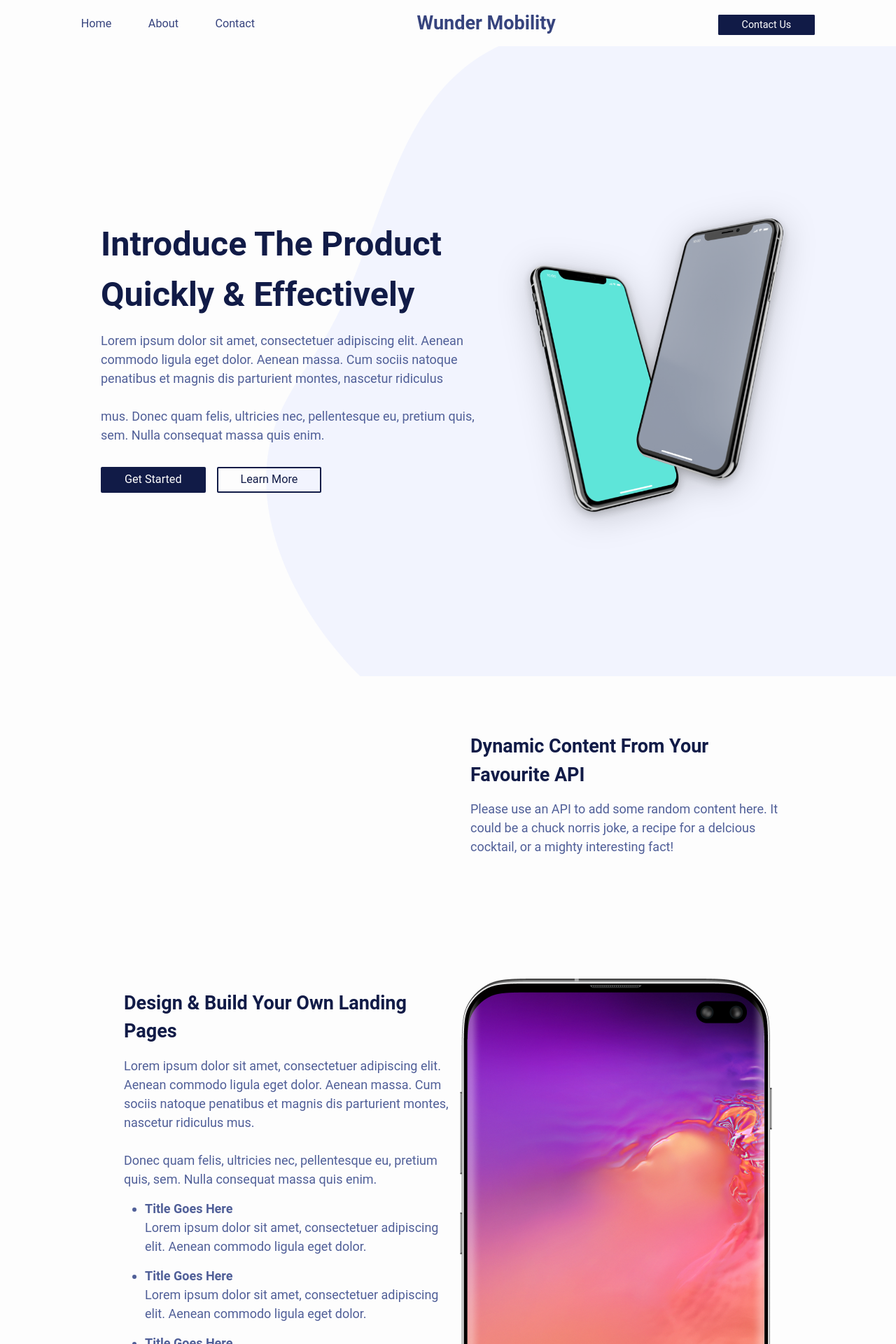
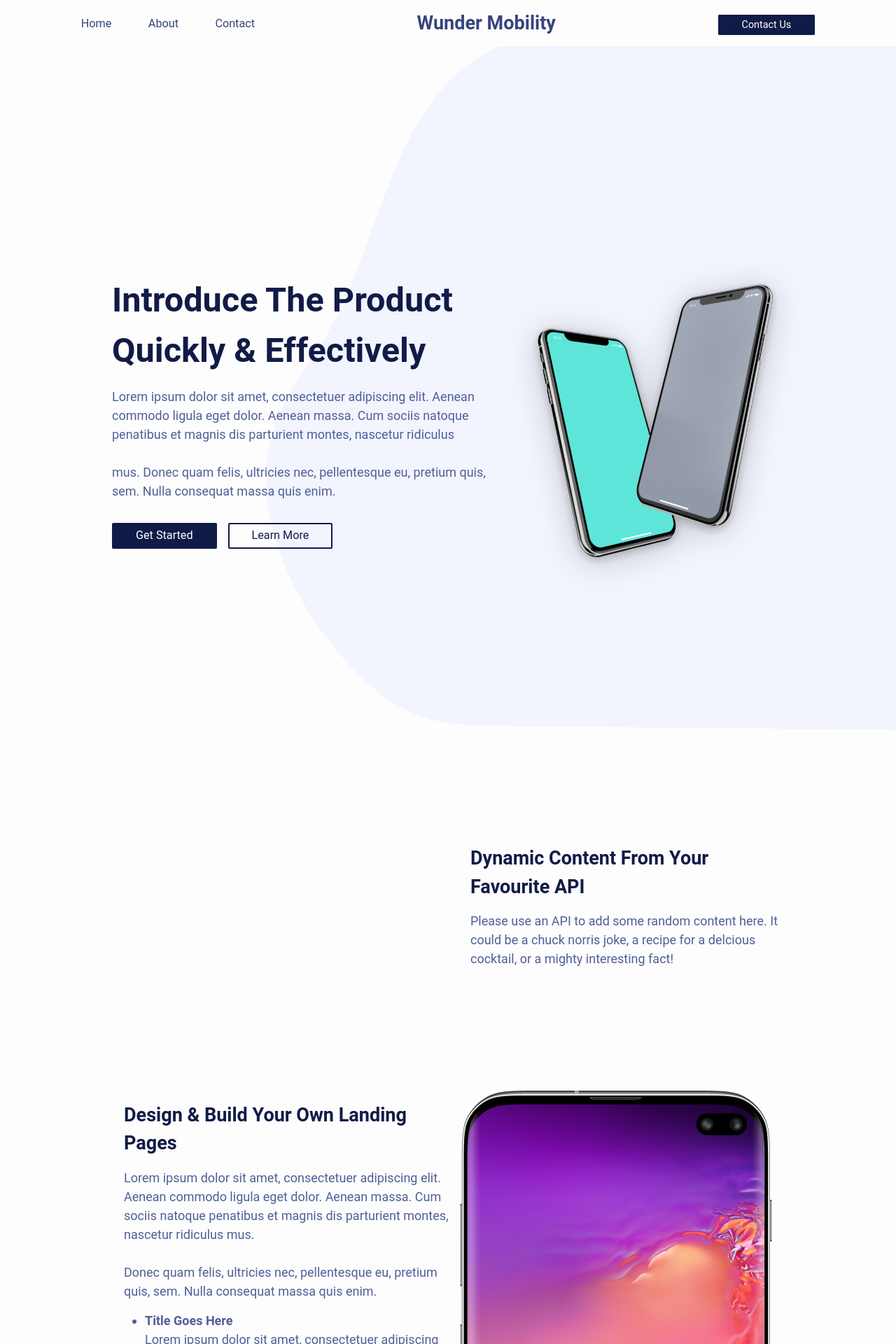
Before and after one commit to beatricebock/wunder, a Jekyll site: the page built from index.markdown, in a window 1280 px wide. Shown: the top 1920 px of the page at 70% size. Built offline with Jekyll 4.4.1, drawn with Linux system fonts in a browser that asks for light colours.

Commit message:
updated styling for hero

```diff
--- a/_includes/hero.html
+++ b/_includes/hero.html
@@ -1,4 +1,4 @@
-<div class="hero-container">
+<div class="hero container">
   <div class="hero-content">
     <h1>Introduce The Product Quickly & Effectively</h1>
     <p>
--- a/_sass/minima/_layout.scss
+++ b/_sass/minima/_layout.scss
@@ -84,11 +84,9 @@ a.button,
   }
 }
 
-.hero-container {
+.hero.container {
   height: 100vh;
-  display: flex;
-  align-items: center;
-  padding: 0 9rem;
+
   background-image: url(/assets/hero-blob.svg);
   background-repeat: no-repeat;
   background-position-x: right;
@@ -119,7 +117,7 @@ a.button,
   }
 }
 @include media-query($on-laptop) {
-  .hero-container {
+  .hero .container {
     flex-direction: column-reverse;
     height: auto;
     background-size: 100vw;
```
Also changed, not shown: assets/Rectangle.svg (added).
